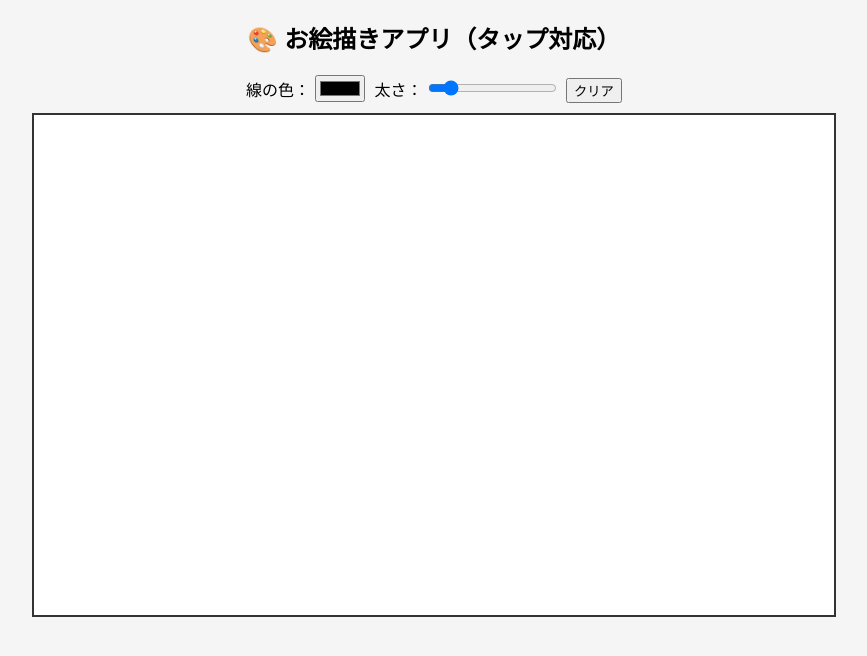
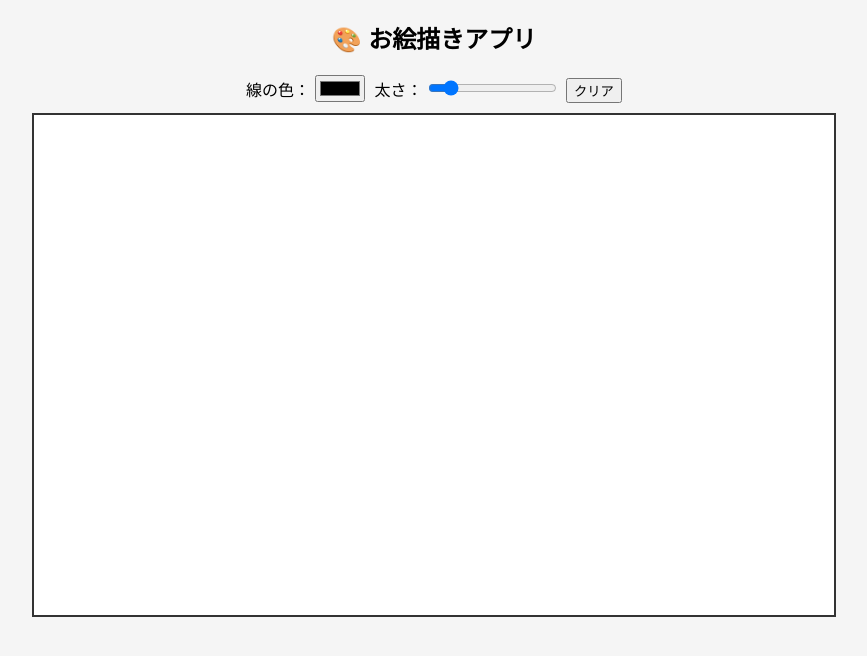
Before and after one commit to haruki2414/oekaki, a plain HTML site: page index.html in a window 1280 px wide. Shown: the whole page, without its empty margins (206-1073 px from the left). Drawn offline with Linux system fonts and the light colour scheme.

Commit message:
Update index.html

```diff
--- a/index.html
+++ b/index.html
@@ -25,7 +25,7 @@
 </head>
 <body>
 
-<h2>🎨 お絵描きアプリ（タップ対応）</h2>
+<h2>🎨 お絵描きアプリ</h2>
 
 <div class="toolbar">
   線の色：<input type="color" id="color" value="#000000">
```
